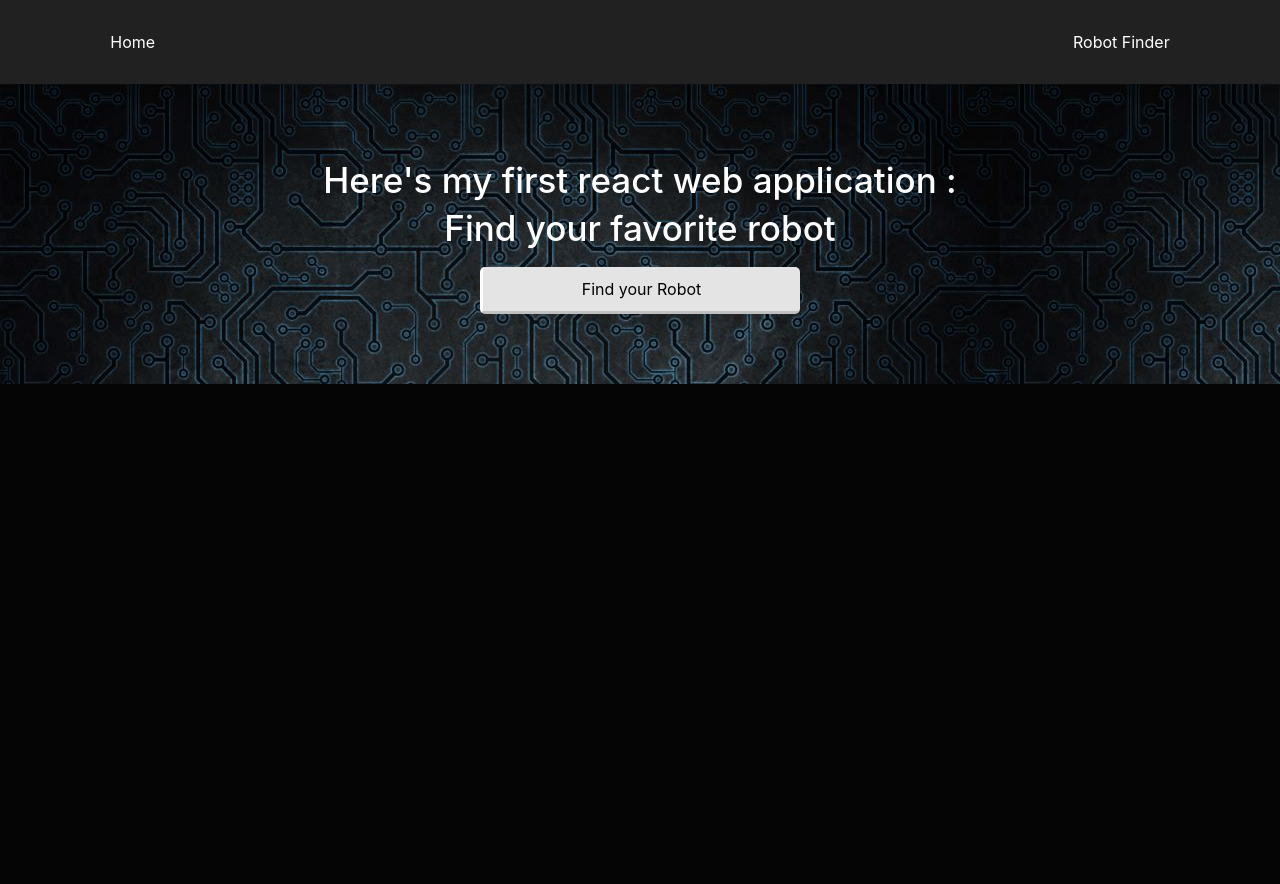
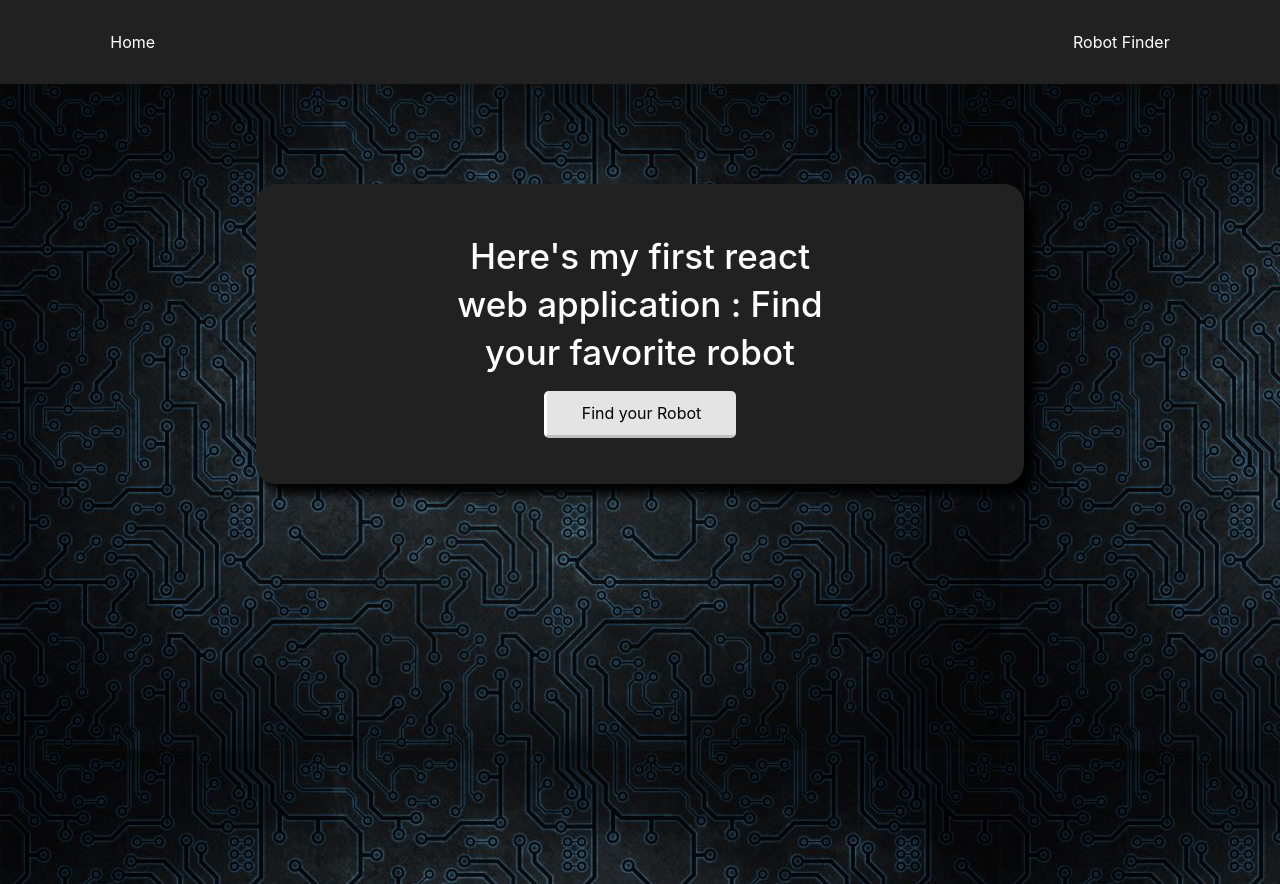
Before and after one commit to o6ris/robot-finder, a React (Create React App) app: page / in a window 1280 px wide. Before the commit the page ends 800 px from the top, so only its background shows below. Built offline with nearby package versions, Linux system fonts and the light colour scheme.

Commit message:
change style on home

```diff
--- a/src/App.css
+++ b/src/App.css
@@ -36,11 +36,25 @@ ul{
   margin-left: 15px;
 }
 
+.robot-home-container{
+  margin: 0;
+  padding: 100px 20%;
+  background-image: url('./assets/bg-header.jpg');
+  height: 100vh;
+}
+
 .robot-header{
-  margin-top: 0;
+  margin: auto;
+  border-radius: 20px;
+  background-color: rgb(33, 33, 33);
+  box-shadow: 10px 10px 10px black;
+  height: 300px;
+}
+
+/* .robot-header::before{
   background-image: url('./assets/bg-header.jpg');
   height: 300px;
-}
+} */
 
 .robot-search-bar{
   padding: 15px;
--- a/src/pages/Home.jsx
+++ b/src/pages/Home.jsx
@@ -2,7 +2,7 @@ import React from 'react'
 
 function Home({setPage}) {
   return (
-    <div>
+    <div className='robot-home-container'>
       <div className='robot-header d-flex flex-column justify-content-center align-items-center'>
         <h1 className='mb-3 w-50'><small>Here's my first react web application : Find your favorite robot</small></h1>
         {/* On click the button allows to navigate to robot finder page */}
```
